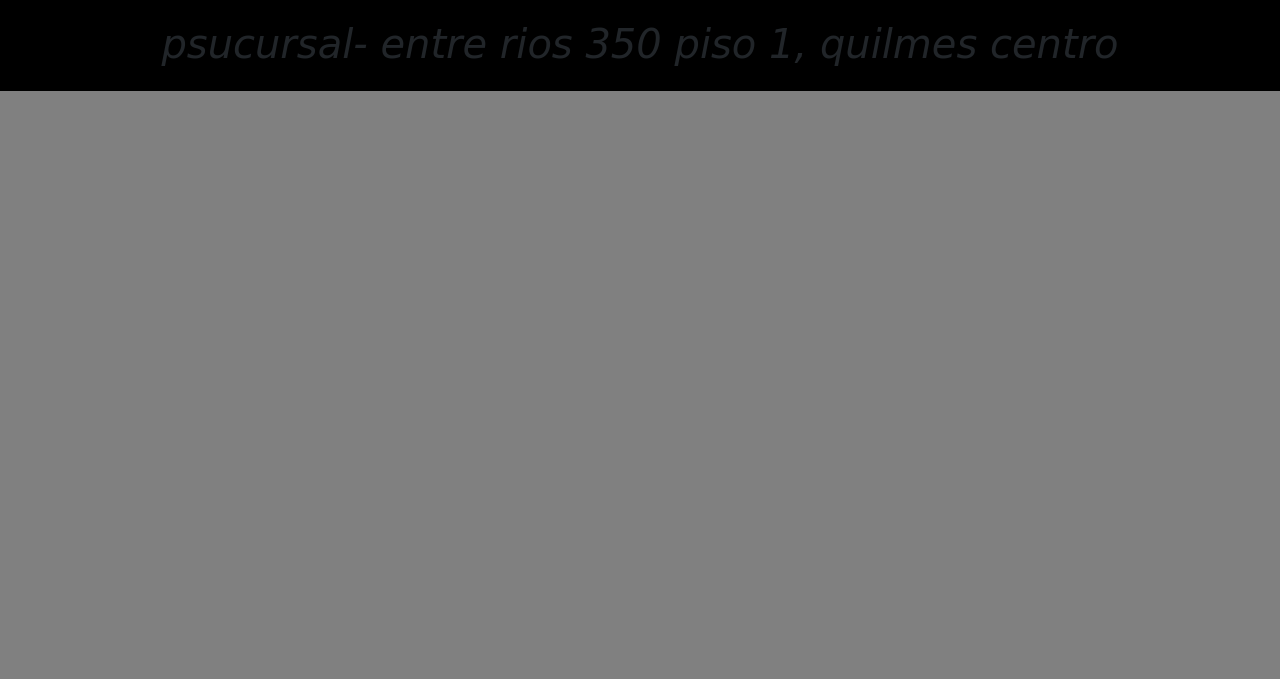
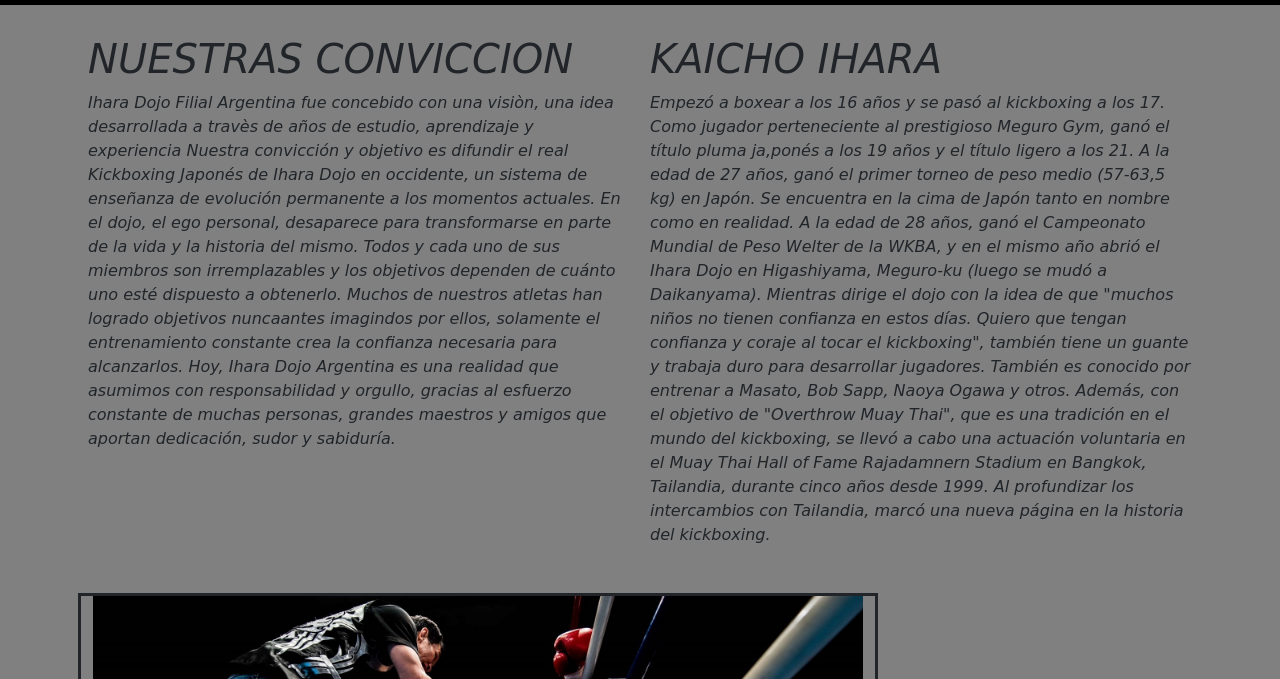
Before and after one commit to francomanccini/ihara-dojo, a plain HTML site: page info.html in a window 1280 px wide. Shown: the part 121-800 px from the top of the page. Drawn offline with nearby package versions, Linux system fonts and the light colour scheme.

Commit message:
modifique-mi-pagina-de-info

```diff
--- a/css/index.css
+++ b/css/index.css
@@ -12,6 +12,9 @@
 a{
     font-size: 25px;
 }
+.fotoprincipal{
+    border: solid;
+}
 .container{
     padding:10px;
 }
@@ -25,6 +28,7 @@
     width: 750px;
 }
 .fotosseminario{
+    border: solid;
     width: 450px;
 }
 footer{
@@ -36,8 +40,9 @@
                                              /*PELEADORES*/
 
 .photopeleadores{
+     border: solid;
      width: 500px;
-     padding: 10px;
+
 }
 .titulopeleadores{
     color: black;
@@ -53,6 +58,11 @@
     background-color: white;
 }
 .eventosjpg{
+    border: solid;
     width: 300px;
-    padding: 13px;
 }
+                                             /*INFO*/
+.shigemori{
+    border: solid;
+    width:800px;
+}
--- a/info.html
+++ b/info.html
@@ -37,6 +37,57 @@
           </div>
         </div>
       </nav>
+      <div class="container" >
+
+          <div class="row" >
+
+            <div class="col">
+                <h1>NUESTRAS CONVICCION</h1>
+                <p>Ihara Dojo Filial Argentina fue concebido con una visiòn, una idea desarrollada
+                   a travès de años de estudio, aprendizaje y experiencia
+                   Nuestra convicción y objetivo es difundir el real Kickboxing
+                   Japonés de Ihara Dojo en occidente, un sistema de enseñanza
+                   de evolución permanente a los momentos actuales.
+                   En el dojo, el ego personal, desaparece para transformarse
+                   en parte de la vida y la historia del mismo.
+                   Todos y cada uno de sus miembros son irremplazables y los
+                   objetivos dependen de cuánto uno esté dispuesto a obtenerlo.
+                   Muchos de nuestros atletas han logrado objetivos nuncaantes
+                   imagindos por ellos, solamente el entrenamiento constante
+                   crea la confianza necesaria para alcanzarlos.
+                   Hoy, Ihara Dojo Argentina es una realidad que asumimos con
+                   responsabilidad y orgullo, gracias al esfuerzo constante de muchas personas,
+                   grandes maestros y amigos que aportan dedicación, sudor y sabiduría.
+                </p>
+            </div>
+            <div class="col">
+                <h1>KAICHO IHARA</h1>
+                    <P>Empezó a boxear a los 16 años y se pasó al kickboxing a los 17.
+                       Como jugador perteneciente al prestigioso Meguro Gym,
+                       ganó el título pluma ja,ponés a los 19 años y el título ligero a los 21.
+                       A la edad de 27 años, ganó el primer torneo de peso medio (57-63,5 kg) en Japón.
+                       Se encuentra en la cima de Japón tanto en nombre como en realidad.
+                       A la edad de 28 años, ganó el Campeonato Mundial de Peso Welter de la WKBA,
+                       y en el mismo año abrió el Ihara Dojo en Higashiyama, Meguro-ku (luego se mudó a Daikanyama).
+                       Mientras dirige el dojo con la idea de que "muchos niños no tienen confianza en estos días.
+                       Quiero que tengan confianza y coraje al tocar el kickboxing", también tiene un guante y
+                       trabaja duro para desarrollar jugadores. También es conocido por entrenar a Masato, Bob Sapp,
+                       Naoya Ogawa y otros.
+                       Además, con el objetivo de "Overthrow Muay Thai", que es una tradición en el mundo del kickboxing,
+                       se llevó a cabo una actuación voluntaria en el Muay Thai Hall of Fame Rajadamnern Stadium en Bangkok,
+                       Tailandia, durante cinco años desde 1999. Al profundizar los intercambios con Tailandia,
+                       marcó una nueva página en la historia del kickboxing.
+                    </P>
+            </div>
+        </div>
+            <div class="row">
+                <img class="shigemori" src="media/shigemori.jpg" alt="shigemorijpg">
+              </div>
+
+        </div>
+
+
+
     <footer>
         <h1>
             psucursal- entre rios 350 piso 1, quilmes centro
```
